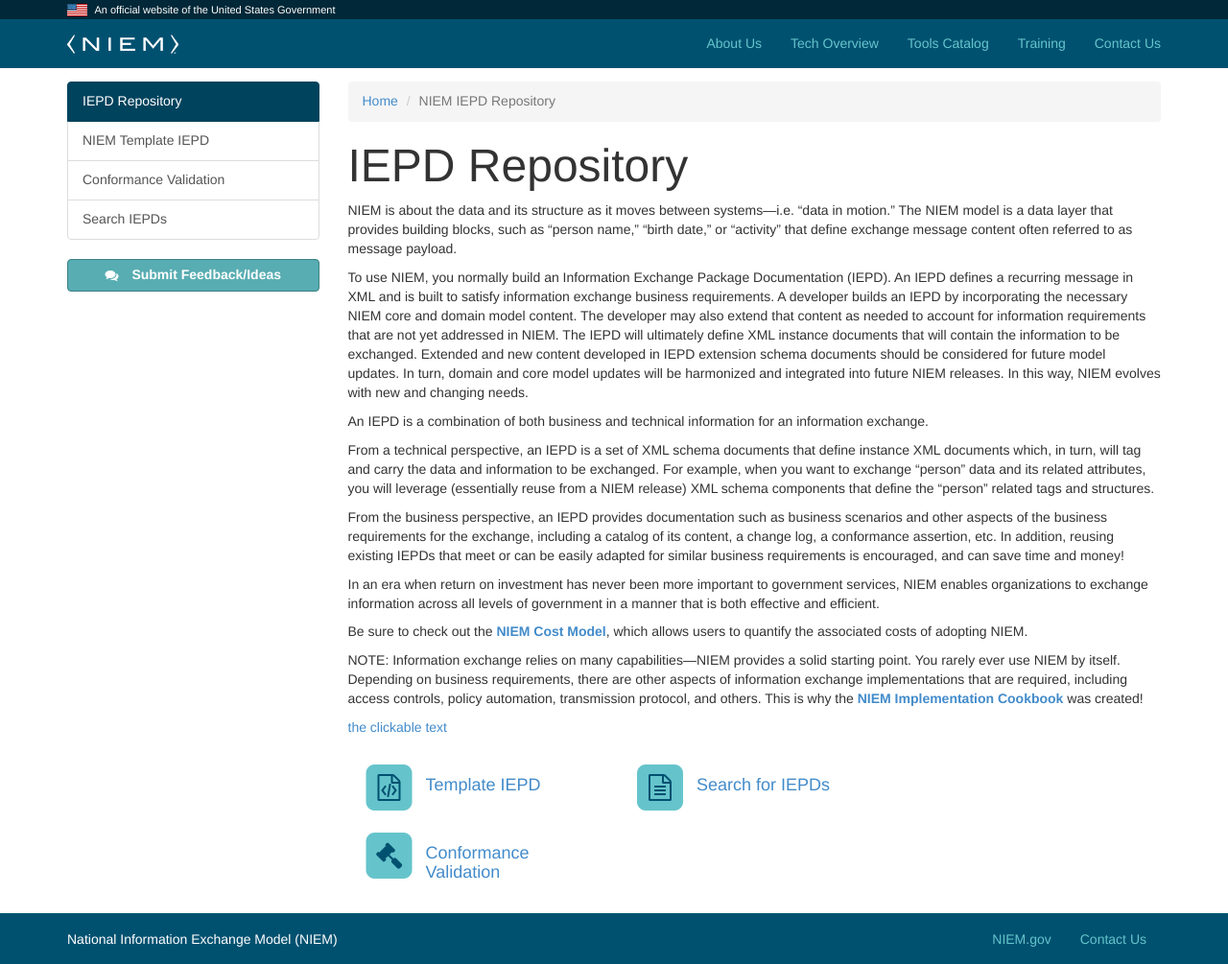
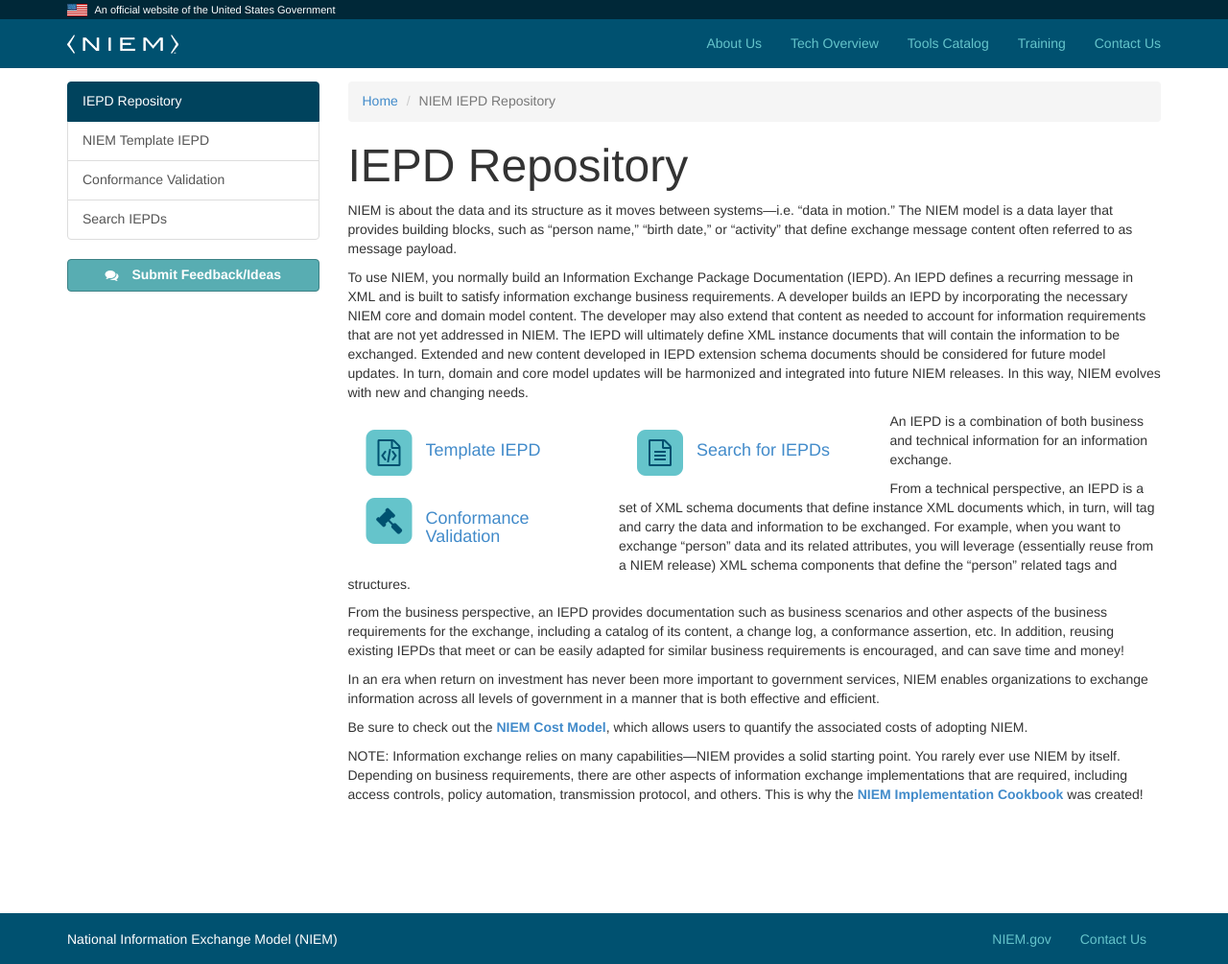
Before and after one commit to jtmrice/IEPD-Library, a Jekyll site: the page built from index.md, in a window 1280 px wide and 1005 px high. Shown: the whole window at 96% size. Built offline with Jekyll 4.4.1, drawn with Linux system fonts in a browser that asks for light colours; nearby versions of some CDN libraries; part of the change alters nothing that is shown.

Commit message:
Update index.md

```diff
--- a/index.md
+++ b/index.md
@@ -7,21 +7,6 @@ layout: "default"
 NIEM is about the data and its structure as it moves between systems—i.e. "data in motion." The NIEM model is a data layer that provides building blocks, such as "person name," "birth date," or "activity" that define exchange message content often referred to as message payload.
 
 To use NIEM, you normally build an Information Exchange Package Documentation (IEPD). An IEPD defines a recurring message in XML and is built to satisfy information exchange business requirements. A developer builds an IEPD by incorporating the necessary NIEM core and domain model content. The developer may also extend that content as needed to account for information requirements that are not yet addressed in NIEM. The IEPD will ultimately define XML instance documents that will contain the information to be exchanged. Extended and new content developed in IEPD extension schema documents should be considered for future model updates. In turn, domain and core model updates will be harmonized and integrated into future NIEM releases. In this way, NIEM evolves with new and changing needs.
-
-An IEPD is a combination of both business and technical information for an information exchange.
-
-From a technical perspective, an IEPD is a set of XML schema documents that define instance XML documents which, in turn, will tag and carry the data and information to be exchanged. For example, when you want to exchange "person" data and its related attributes, you will leverage (essentially reuse from a NIEM release) XML schema components that define the “person” related tags and structures.
-
-From the business perspective, an IEPD provides documentation such as business scenarios and other aspects of the business requirements for the exchange, including a catalog of its content, a change log, a conformance assertion, etc. In addition, reusing existing IEPDs that meet or can be easily adapted for similar business requirements is encouraged, and can save time and money!
-
-In an era when return on investment has never been more important to government services, NIEM enables organizations to exchange information across all levels of government in a manner that is both effective and efficient.
-
-Be sure to check out the **[NIEM Cost Model](https://niem.gov/aboutniem/roadmap/Pages/cost-model.aspx)**, which allows users to quantify the associated costs of adopting NIEM.
-
-NOTE: Information exchange relies on many capabilities—NIEM provides a solid starting point. You rarely ever use NIEM by itself. Depending on business requirements, there are other aspects of information exchange implementations that are required, including access controls, policy automation, transmission protocol, and others. This is why the **[NIEM Implementation Cookbook](https://github.com/NIEM/Implementation-Cookbook)** was created!
-
-
-[the clickable text](http://github.com/)
 
 <!-- icon menu -->
 <div class="col-md-4">
@@ -61,3 +46,16 @@ NOTE: Information exchange relies on many capabilities—NIEM provides a solid s
     </div>
   </div>
 </div>
+
+
+An IEPD is a combination of both business and technical information for an information exchange.
+
+From a technical perspective, an IEPD is a set of XML schema documents that define instance XML documents which, in turn, will tag and carry the data and information to be exchanged. For example, when you want to exchange "person" data and its related attributes, you will leverage (essentially reuse from a NIEM release) XML schema components that define the “person” related tags and structures.
+
+From the business perspective, an IEPD provides documentation such as business scenarios and other aspects of the business requirements for the exchange, including a catalog of its content, a change log, a conformance assertion, etc. In addition, reusing existing IEPDs that meet or can be easily adapted for similar business requirements is encouraged, and can save time and money!
+
+In an era when return on investment has never been more important to government services, NIEM enables organizations to exchange information across all levels of government in a manner that is both effective and efficient.
+
+Be sure to check out the **[NIEM Cost Model](https://niem.gov/aboutniem/roadmap/Pages/cost-model.aspx)**, which allows users to quantify the associated costs of adopting NIEM.
+
+NOTE: Information exchange relies on many capabilities—NIEM provides a solid starting point. You rarely ever use NIEM by itself. Depending on business requirements, there are other aspects of information exchange implementations that are required, including access controls, policy automation, transmission protocol, and others. This is why the **[NIEM Implementation Cookbook](https://github.com/NIEM/Implementation-Cookbook)** was created!
```
